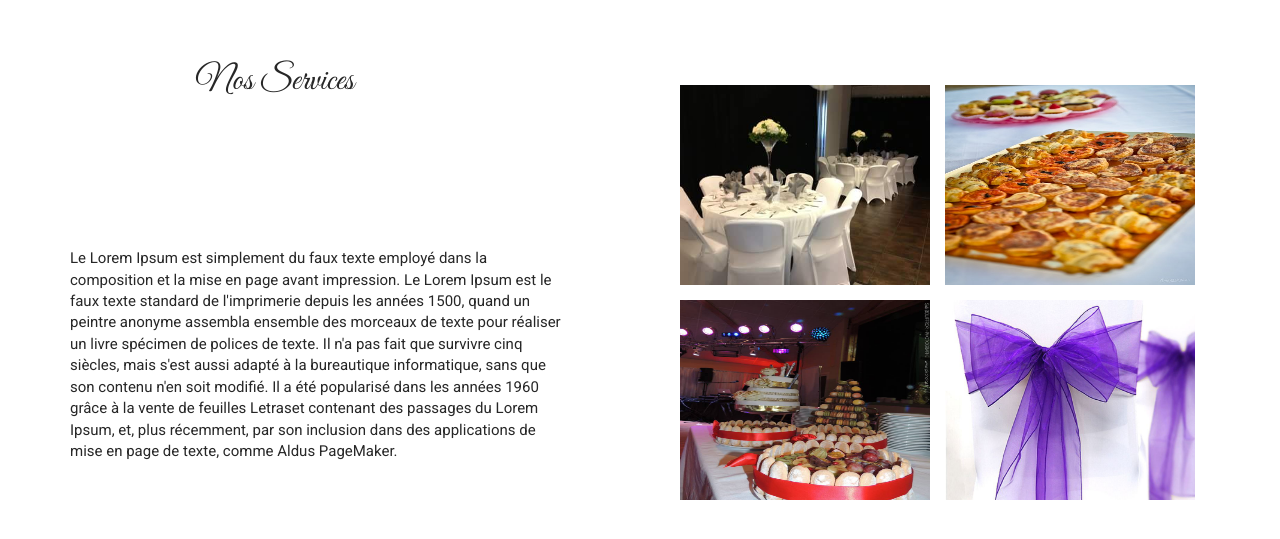
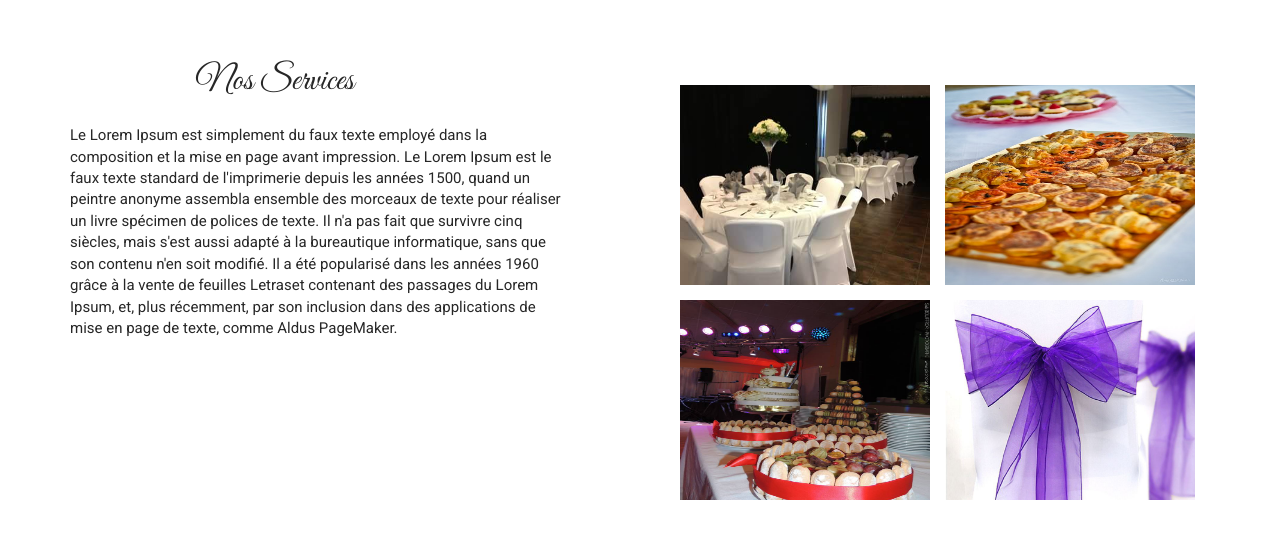
Before and after one commit to Juliette3529/fedala.2, a plain HTML site: page index.html in a window 1280 px wide. Shown: the part 1427-1966 px from the top of the page. Drawn offline with nearby package versions, Linux system fonts and the light colour scheme.

Commit message:
Suppr h2 Lorem

```diff
--- a/index.html
+++ b/index.html
@@ -88,7 +88,7 @@
         <h3 class="well-h3">Nos Services</h3>
         <div class="container">
             <div class="about left">
-                <h2 class="color-white">Lorem Lorem Lorem</h2>
+                <!-- <h2 class="color-white">Lorem Lorem Lorem</h2> -->
                 <p>Le Lorem Ipsum est simplement du faux texte employé dans la composition et la mise en page avant impression. Le Lorem Ipsum est le faux texte standard de l'imprimerie depuis les années 1500, quand un peintre anonyme assembla ensemble des morceaux de texte pour réaliser un livre spécimen de polices de texte. Il n'a pas fait que survivre cinq siècles, mais s'est aussi adapté à la bureautique informatique, sans que son contenu n'en soit modifié. Il a été popularisé dans les années 1960 grâce à la vente de feuilles Letraset contenant des passages du Lorem Ipsum, et, plus récemment, par son inclusion dans des applications de mise en page de texte, comme Aldus PageMaker.</p>
             </div>
 
```
